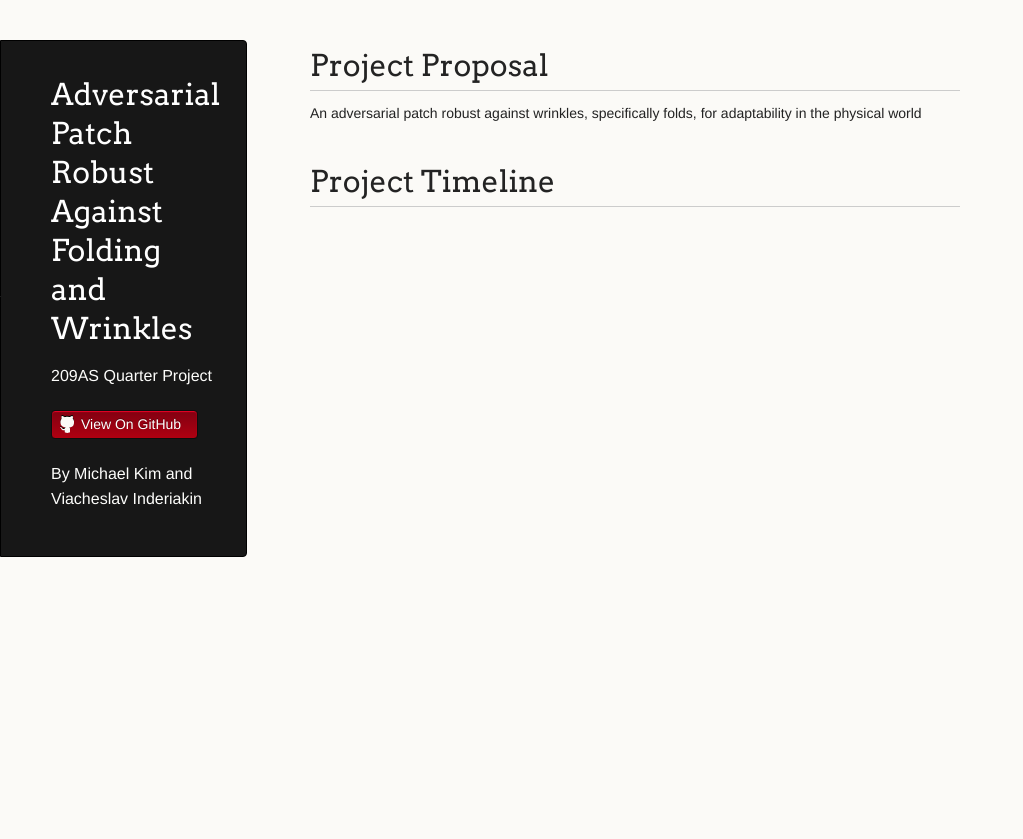
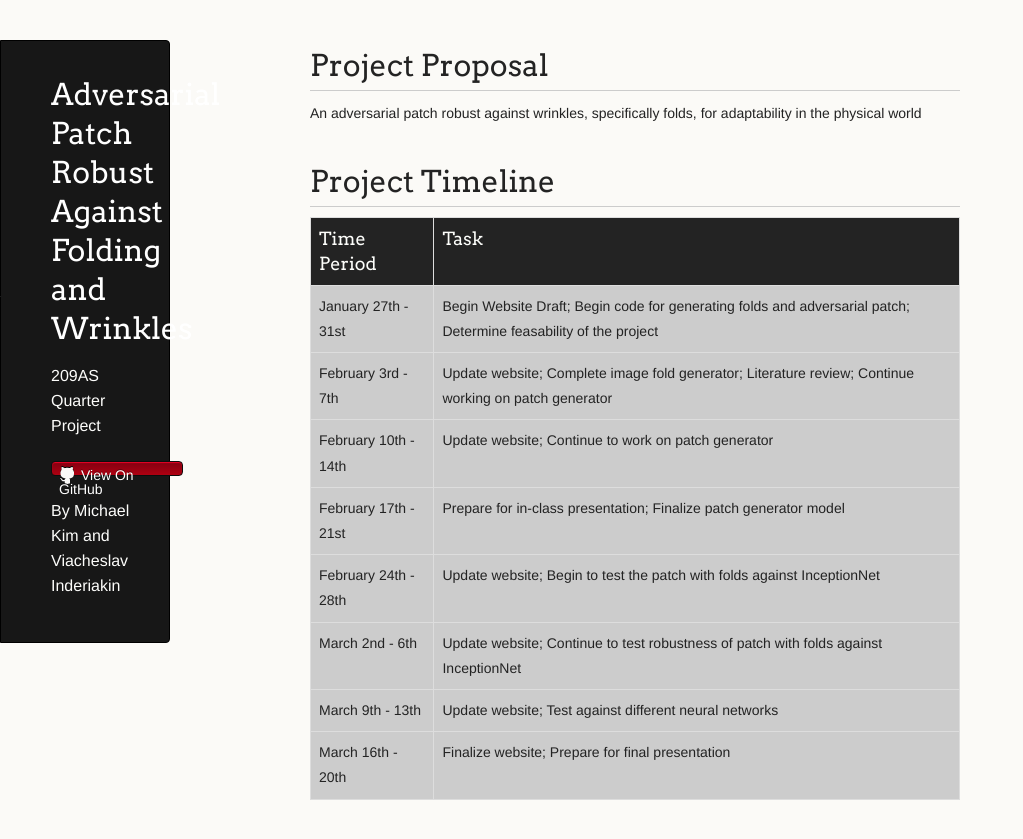
Before and after one commit to SlavaInder/209AS_Adversarial_Patch, a Jekyll site: the page built from docs/index.md, in a window 1280 px wide. Shown: the top 839 px of the page, without its empty margins (0-1023 px from the left). Built offline with Jekyll 4.4.1, drawn with Linux system fonts in a browser that asks for light colours; our own code applies the rules of GitHub Pages for plain Markdown files.

Commit message:
Update index.md

```diff
--- a/docs/index.md
+++ b/docs/index.md
@@ -7,3 +7,77 @@
 An adversarial patch robust against wrinkles, specifically folds, for adaptability in the physical world
 
 # Project Timeline
+
+<html>
+<style>
+    * {
+      box-sizing: border-box;
+    }
+  #center {
+    display: block;
+    margin-left: auto;
+    margin-right: auto;
+    width: 50%;
+  }
+  .column {
+    float: left;
+    width: 50%;
+    padding: 5px;
+  }
+  table {
+    border-collapse: collapse;
+    width: 50%;
+  }
+  td, th {
+    border: 1px solid #dddddd;
+    text-align: left;
+    padding: 8px;
+  }
+
+  tr:nth-child(even) {
+    background-color: #dddddd;
+  }
+  .row::after {
+    content: "";
+    clear: both;
+    display: table;
+  }
+  </style>
+  <table style="width:100%">
+    <tr>
+      <th>Time Period</th>
+      <th>Task</th>
+    </tr>
+    <tr>
+      <td>January 27th - 31st</td>
+      <td>Begin Website Draft; Begin code for generating folds and adversarial patch; Determine feasability of the project</td>
+    </tr>
+    <tr>
+      <td>February 3rd - 7th</td>
+      <td>Update website; Complete image fold generator; Literature review; Continue working on patch generator</td>
+     </tr>
+    <tr>
+      <td>February 10th - 14th</td>
+      <td>Update website; Continue to work on patch generator</td>
+    </tr>
+    <tr>
+      <td>February 17th - 21st</td>
+      <td>Prepare for in-class presentation; Finalize patch generator model</td>
+     </tr>
+    <tr>
+      <td>February 24th - 28th</td>
+      <td>Update website; Begin to test the patch with folds against InceptionNet</td>
+    </tr>
+    <tr>
+      <td>March 2nd - 6th</td>
+      <td>Update website; Continue to test robustness of patch with folds against InceptionNet</td>
+    </tr>
+     <tr>
+      <td>March 9th - 13th</td>
+      <td>Update website; Test against different neural networks</td>
+    </tr>
+     <tr>
+      <td>March 16th - 20th</td>
+      <td>Finalize website; Prepare for final presentation</td>
+    </tr>
+  </table></html>
```
